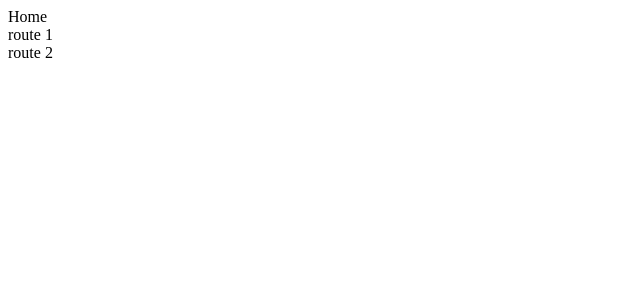
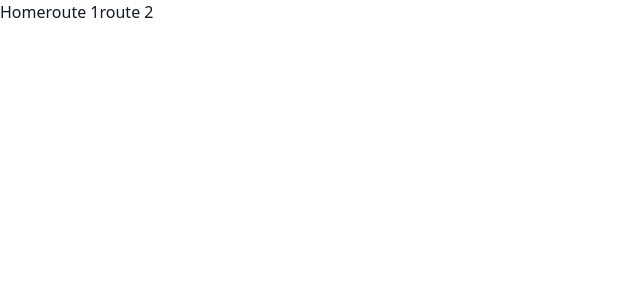
Before and after one commit to oliverloops/oliverloops.com, a Next.js app: page / in a window 1280 px wide. Shown: the top 300 px of the page, without its empty margins (0-640 px from the left). Built offline with nearby package versions, Linux system fonts and the light colour scheme.

Commit message:
tailwind css config added

```diff
--- a/components/Header.js
+++ b/components/Header.js
@@ -1,6 +1,6 @@
 export default function Header() {
   return (
-    <div className="flex flex-row">
+    <div className="flex flex-row text-gray-900">
       <div>Home</div>
       <div>route 1</div>
       <div>route 2</div>
--- a/pages/_app.js
+++ b/pages/_app.js
@@ -1,4 +1,5 @@
 import Layout from "../components/Layout";
+import "../styles/global.css";
 
 function App({ Component, pageProps }) {
   return (
--- a/tailwind.config.js
+++ b/tailwind.config.js
@@ -1,5 +1,5 @@
 module.exports = {
-  purge: ["./pages/**/*.js", "./components/**/*.js"],
+  purge: ["./pages/**/*.js", "./components/**/*.js", "./styles/**/*.css"],
   darkMode: false, // or 'media' or 'class'
   theme: {
     extend: {},
```
Also changed, not shown: styles/global.css (added, +17 -0 lines).
